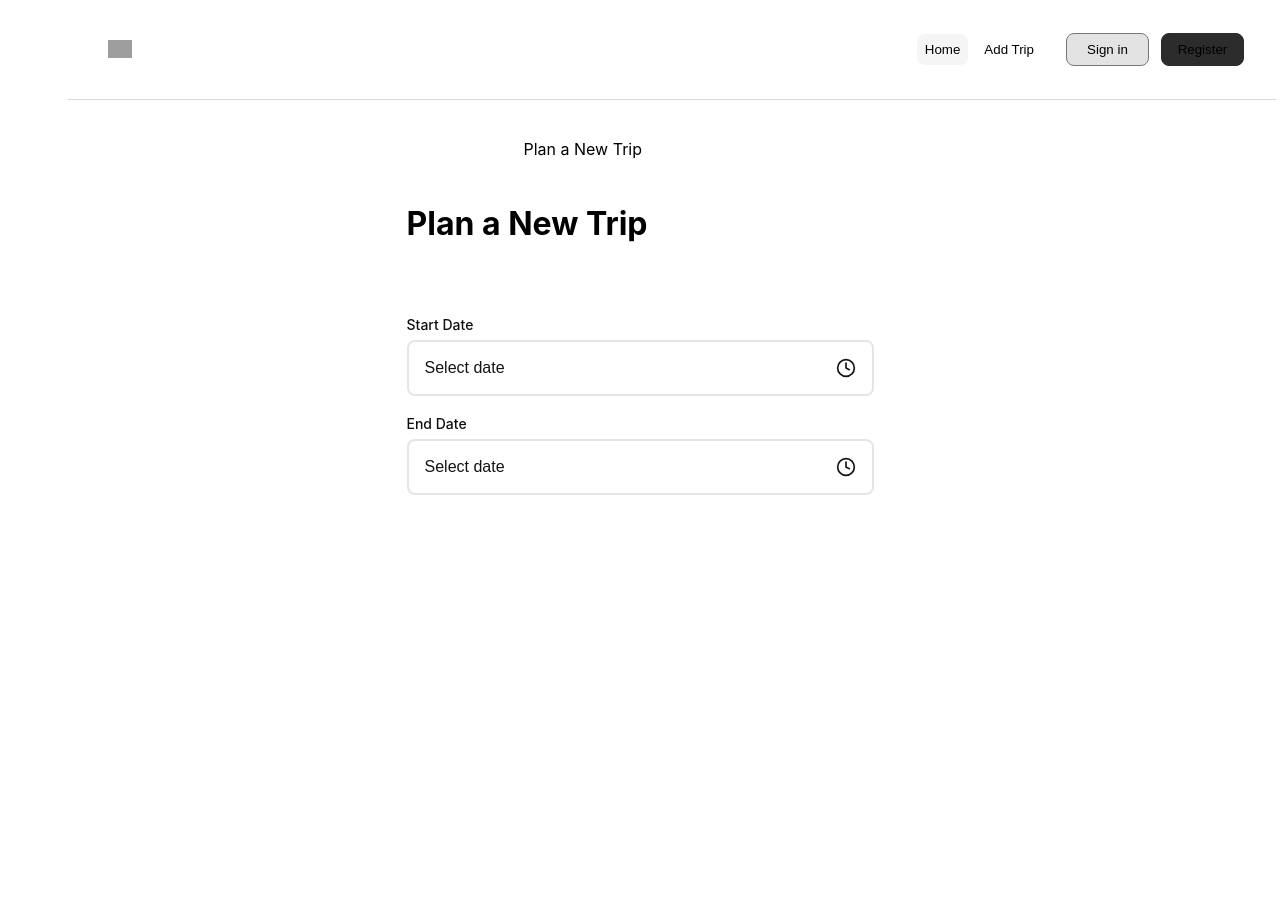
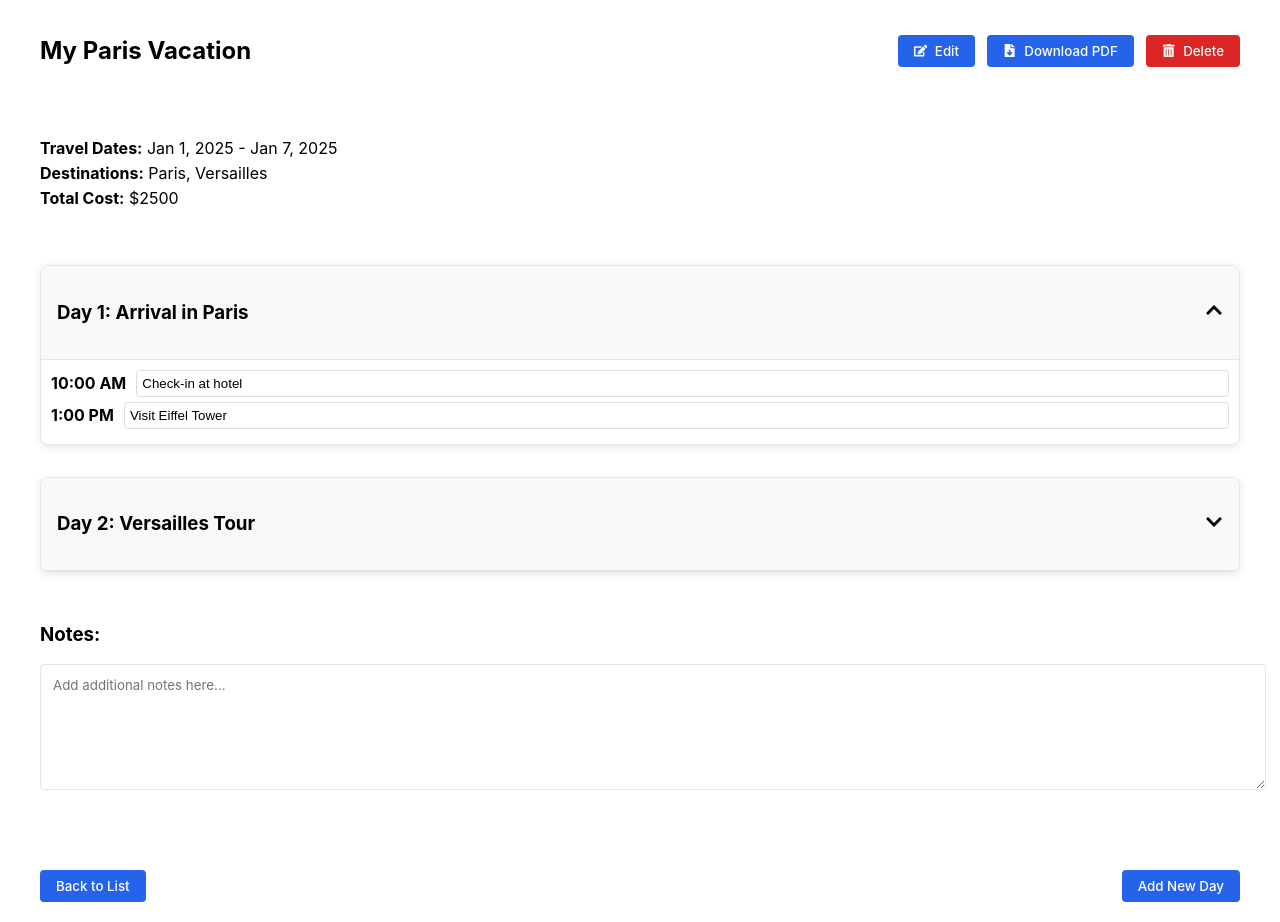
Before and after one commit to Pasan02/GUI, a React (Create React App) app in the folder travel-itinerary-manager/: page / in a window 1280 px wide. Before the commit the page ends 800 px from the top, so only its background shows below. Built offline with nearby package versions, Linux system fonts and the light colour scheme; grey boxes are pictures that could not be loaded.

Commit message:
Created default itinerary view page

```diff
--- a/travel-itinerary-manager/package.json
+++ b/travel-itinerary-manager/package.json
@@ -11,6 +11,7 @@
     "react": "^18.3.1",
     "react-datepicker": "^7.5.0",
     "react-dom": "^18.3.1",
+    "react-feather": "^2.0.10",
     "react-icons": "^5.4.0",
     "react-router-dom": "^6.28.1",
     "react-scripts": "^5.0.1",
--- a/travel-itinerary-manager/src/App.js
+++ b/travel-itinerary-manager/src/App.js
@@ -1,24 +1,26 @@
 // src/App.js
 import React from "react";
-import {SignUpForm} from "./pages/Signup/SignUpForm";
+//import {SignUpForm} from "./pages/Signup/SignUpForm";
 import { BrowserRouter as Router, Route, Routes } from "react-router-dom";
-import { SignInForm } from "./pages/Signin-page/SignInForm";
-import {TripPlannerLayout} from "./pages/Plan-trip/TripPlannerLayout";
+//import { SignInForm } from "./pages/Signin-page/SignInForm";
+//import {TripPlannerLayout} from "./pages/Plan-trip/TripPlannerLayout";
 //import { DashboardLayout } from "./pages/Dashboard/DashboardLayout";
 //import{ItinerariesLayout} from "../src/pages/Dashboard/ItinerariesLayout";
 //import{MyInformationLayout} from "../src/pages/Dashboard/MyInformationLayout";
 //import {SettingsLayout} from "../src/pages/Dashboard/SettingsLayout";
+import {ItineraryView} from "./pages/view-itinerary/default-view";
 
 function App() {
   return (
   <Router>
     <Routes>
+      <Route path="/" element={<ItineraryView/>} />
 
-    <Route path="/signup" element={<SignUpForm/>} />
-    <Route path="/signin" element={<SignInForm/>} />
+     {/*<Route path="/signup" element={<SignUpForm/>} />
+    <Route path="/signin" element={<SignInForm/>} />*/}
 
-      <Route path="/" element={<TripPlannerLayout/>} />
-{/*
+     {/* <Route path="/" element={<TripPlannerLayout/>} />
+
     <Route path="/" element={<DashboardLayout/>} />
     <Route path="/" element={<ItinerariesLayout/>} />
     <Route path="/" element={<MyInformationLayout/>} />
--- a/travel-itinerary-manager/src/pages/Plan-trip/TripForm.js
+++ b/travel-itinerary-manager/src/pages/Plan-trip/TripForm.js
@@ -3,6 +3,7 @@ import styled from "styled-components";
 import DatePicker from "react-datepicker";
 import { Clock, Trash2, Edit2, Bed, Coffee, Bus, Camera, Utensils } from "lucide-react";
 import "react-datepicker/dist/react-datepicker.css";
+import { Save } from 'react-feather';
 
 const ACTIVITY_CATEGORIES = {
   LODGING: { label: 'Lodging', icon: Bed, color: '#7c3aed' },
@@ -21,6 +22,20 @@ export function TripForm() {
   const [activities, setActivities] = React.useState({});
   const [isAddingActivity, setIsAddingActivity] = React.useState(false);
   const [editingActivity, setEditingActivity] = React.useState(null);
+  const [tripName, setTripName] = React.useState('');
+  const [tripCost, setTripCost] = React.useState('');
+
+  const handleSaveTrip = () => {
+    const tripData = {
+      name: tripName,
+      startDate,
+      endDate,
+      activities,
+      cost: tripCost
+    };
+    console.log('Saving trip:', tripData);
+    // Add actual save logic here
+  };
 
   // Activity form state
   const [newActivity, setNewActivity] = React.useState({
@@ -138,6 +153,12 @@ export function TripForm() {
 
 <h1>Plan a New Trip</h1>
 <FormContainer>
+<TripNameInput
+          type="text"
+          placeholder="Enter Trip Name"
+          value={tripName}
+          onChange={(e) => setTripName(e.target.value)}
+        />
   <DatePickerWrapper>
     <DateLabel>Start Date</DateLabel>
     <DatePickerButton onClick={() => setIsStartDatePickerOpen(true)}>
@@ -329,7 +350,24 @@ export function TripForm() {
             </ActivitiesList>
           </ItineraryContent>
         </ItineraryContainer>
+
       )}
+         <CostSection>
+        <h3>Trip Cost</h3>
+        <CostInput
+          type="number"
+          min="0"
+          placeholder="Enter total cost"
+          value={tripCost}
+          onChange={(e) => setTripCost(e.target.value)}
+        />
+      </CostSection>
+<SaveTripSection>
+      <SaveTripButton onClick={handleSaveTrip}>
+        <Save size={20} />
+        Save Trip
+      </SaveTripButton>
+    </SaveTripSection>
     </PageContainer>
   );
 }
@@ -694,3 +732,51 @@ const ActionButton = styled.button`
     color: #374151;
   }
 `;
+const TripNameInput = styled.input`
+  width: 100%;
+  padding: 12px;
+  border: 1px solid #e5e5e5;
+  border-radius: 4px;
+  font-size: 1.1em;
+  margin-bottom: 20px;
+
+  &:focus {
+    outline: none;
+    border-color: #2563eb;
+  }
+`;
+const CostSection = styled.div`
+  margin-top: 20px;
+  padding: 20px;
+  background: white;
+  border-radius: 8px;
+  box-shadow: 0 1px 3px rgba(0, 0, 0, 0.1);
+`;
+
+const CostInput = styled.input`
+  width: 200px;
+  padding: 12px;
+  border: 1px solid #e5e5e5;
+  border-radius: 4px;
+  font-size: 1.1em;
+
+  &:focus {
+    outline: none;
+    border-color: #2563eb;
+  }
+`;
+
+const SaveTripSection = styled.div`
+  display: flex;
+  justify-content: flex-end;
+  margin-top: 20px;
+`;
+
+const SaveTripButton = styled(AddButton)`
+  background: #10b981;
+  padding: 10px 20px;
+
+  &:hover {
+    background: #059669;
+  }
+`;
--- /dev/null
+++ b/travel-itinerary-manager/src/pages/view-itinerary/default-view.js
@@ -0,0 +1,255 @@
+import React, { useState } from "react";
+import styled from "styled-components";
+import { FaEdit, FaFileDownload, FaTrashAlt, FaChevronDown, FaChevronUp } from "react-icons/fa";
+import { Clock, Bed, Coffee, Bus, Camera, Utensils } from "lucide-react";
+
+export function ItineraryView() {
+  const [days, setDays] = useState([
+    {
+      id: 1,
+      title: "Day 1: Arrival in Paris",
+      activities: [
+        { id: 1, time: "10:00 AM", description: "Check-in at hotel" },
+        { id: 2, time: "1:00 PM", description: "Visit Eiffel Tower" },
+      ],
+      isOpen: true,
+    },
+    {
+      id: 2,
+      title: "Day 2: Versailles Tour",
+      activities: [
+        { id: 1, time: "9:00 AM", description: "Depart for Versailles" },
+        { id: 2, time: "1:00 PM", description: "Lunch at local bistro" },
+      ],
+      isOpen: false,
+    },
+  ]);
+
+  const toggleAccordion = (id) => {
+    setDays((prevDays) =>
+      prevDays.map((day) =>
+        day.id === id ? { ...day, isOpen: !day.isOpen } : day
+      )
+    );
+  };
+
+  const handleEditActivity = (dayId, activityId, newDescription) => {
+    setDays((prevDays) =>
+      prevDays.map((day) =>
+        day.id === dayId
+          ? {
+              ...day,
+              activities: day.activities.map((activity) =>
+                activity.id === activityId
+                  ? { ...activity, description: newDescription }
+                  : activity
+              ),
+            }
+          : day
+      )
+    );
+  };
+
+  return (
+    <Container>
+      <Header>
+        <Title>My Paris Vacation</Title>
+        <ActionButtons>
+          <Button>
+            <FaEdit /> Edit
+          </Button>
+          <Button>
+            <FaFileDownload /> Download PDF
+          </Button>
+          <DeleteButton>
+            <FaTrashAlt /> Delete
+          </DeleteButton>
+        </ActionButtons>
+      </Header>
+
+      <Summary>
+        <SummaryItem>
+          <strong>Travel Dates:</strong> Jan 1, 2025 - Jan 7, 2025
+        </SummaryItem>
+        <SummaryItem>
+          <strong>Destinations:</strong> Paris, Versailles
+        </SummaryItem>
+        <SummaryItem>
+          <strong>Total Cost:</strong> $2500
+        </SummaryItem>
+      </Summary>
+
+      {days.map((day) => (
+        <Card key={day.id}>
+          <CardHeader onClick={() => toggleAccordion(day.id)}>
+            <h3>{day.title}</h3>
+            <Icon>{day.isOpen ? <FaChevronUp /> : <FaChevronDown />}</Icon>
+          </CardHeader>
+          {day.isOpen && (
+            <CardContent>
+              {day.activities.map((activity) => (
+                <Activity key={activity.id}>
+                  <Time>{activity.time}</Time>
+                  <EditableDescription
+                    defaultValue={activity.description}
+                    onBlur={(e) =>
+                      handleEditActivity(day.id, activity.id, e.target.value)
+                    }
+                  />
+                </Activity>
+              ))}
+            </CardContent>
+          )}
+        </Card>
+      ))}
+
+      <NotesSection>
+        <h3>Notes:</h3>
+        <TextArea placeholder="Add additional notes here..." />
+      </NotesSection>
+
+      <Footer>
+        <FooterButton>Back to List</FooterButton>
+        <FooterButton>Add New Day</FooterButton>
+      </Footer>
+    </Container>
+  );
+}
+
+const Container = styled.div`
+  display: flex;
+  flex-direction: column;
+  gap: 32px;
+  padding: 20px;
+  max-width: 1200px;
+  margin: 0 auto;
+`;
+
+const Header = styled.header`
+  display: flex;
+  justify-content: space-between;
+  align-items: center;
+  margin-bottom: 20px;
+`;
+
+const Title = styled.h1`
+  font-size: 24px;
+  font-weight: bold;
+`;
+
+const ActionButtons = styled.div`
+  display: flex;
+  gap: 12px;
+`;
+
+const Button = styled.button`
+  padding: 8px 16px;
+  border-radius: 4px;
+  font-family: Inter, sans-serif;
+  font-weight: 500;
+  border: none;
+  background: #2563eb;
+  color: white;
+  cursor: pointer;
+  display: flex;
+  align-items: center;
+  gap: 8px;
+
+  &:hover {
+    background: #1d4ed8;
+  }
+`;
+
+const DeleteButton = styled(Button)`
+  background: #dc2626;
+
+  &:hover {
+    background: #b91c1c;
+  }
+`;
+
+const Summary = styled.section`
+  margin-bottom: 20px;
+`;
+
+const SummaryItem = styled.p`
+  margin: 5px 0;
+`;
+
+const Card = styled.div`
+  background: white;
+  border: 1px solid #e5e5e5;
+  border-radius: 8px;
+  overflow: hidden;
+  box-shadow: 0 2px 8px rgba(0, 0, 0, 0.1);
+`;
+
+const CardHeader = styled.div`
+  padding: 16px;
+  background: #f8f8f8;
+  border-bottom: 1px solid #e5e5e5;
+  display: flex;
+  justify-content: space-between;
+  align-items: center;
+  cursor: pointer;
+`;
+
+const Icon = styled.div`
+  font-size: 18px;
+`;
+
+const CardContent = styled.div`
+  padding: 10px;
+`;
+
+const Activity = styled.div`
+  display: flex;
+  align-items: center;
+  gap: 10px;
+  margin-bottom: 5px;
+`;
+
+const Time = styled.span`
+  font-weight: bold;
+`;
+
+const EditableDescription = styled.input`
+  border: 1px solid #ddd;
+  border-radius: 4px;
+  padding: 5px;
+  flex: 1;
+`;
+
+const NotesSection = styled.section`
+  margin-bottom: 20px;
+`;
+
+const TextArea = styled.textarea`
+  width: 100%;
+  min-height: 100px;
+  padding: 12px;
+  border: 1px solid #e5e5e5;
+  border-radius: 4px;
+  font-family: Inter, sans-serif;
+  resize: vertical;
+
+  &:focus {
+    outline: none;
+    border-color: #2563eb;
+  }
+`;
+
+const Footer = styled.div`
+  display: flex;
+  justify-content: space-between;
+  gap: 12px;
+  margin-top: 24px;
+`;
+
+const FooterButton = styled(Button)`
+  background: #2563eb;
+
+  &:hover {
+    background: #1d4ed8;
+  }
+`;
```
Also changed, not shown: 1 other file (tests, documents, lock files or other folders).
